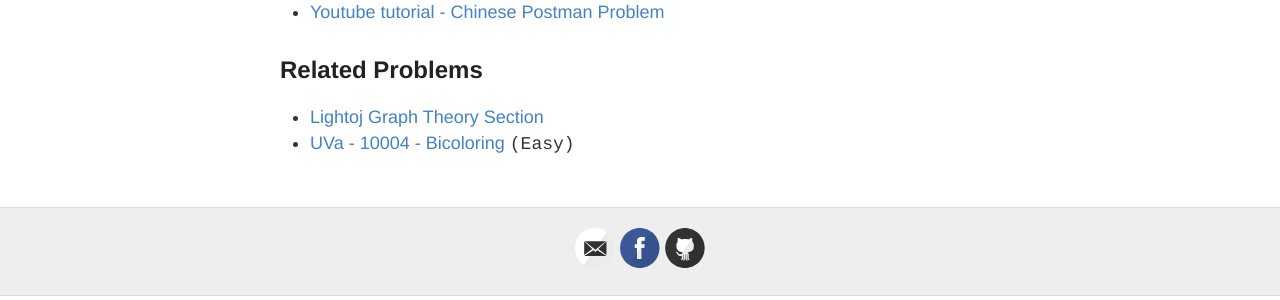
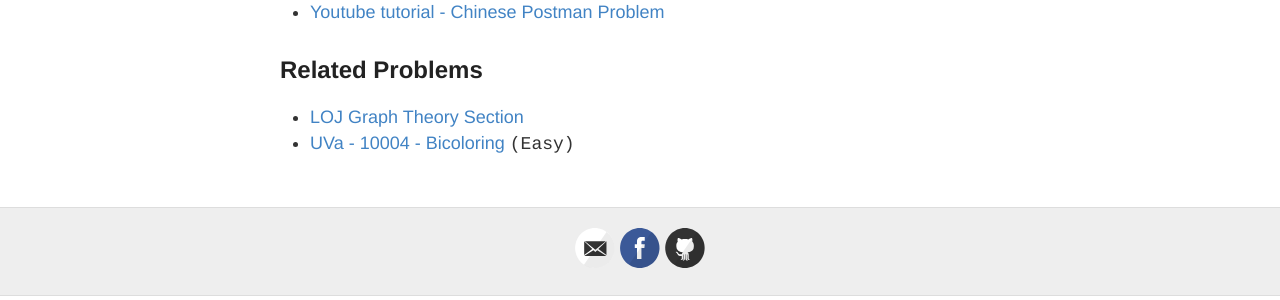
Before and after one commit to baps-bgd/baps-bgd.github.io, a Jekyll site: the page built from _posts/2020-10-18-graphs.md, in a window 1280 px wide. Shown: the part 456-756 px from the top of the page. Built offline with Jekyll 4.4.1, drawn with Linux system fonts in a browser that asks for light colours.

Commit message:
Update 2020-10-18-graphs.md

```diff
--- a/_posts/2020-10-18-graphs.md
+++ b/_posts/2020-10-18-graphs.md
@@ -12,5 +12,5 @@ published: true
 
 ## Related Problems
 
-- [Lightoj Graph Theory Section](https://lightoj.com/problems/category/graph){:target="\_blank"}
+- [LOJ Graph Theory Section](https://lightoj.com/problems/category/graph){:target="\_blank"}
 - [UVa - 10004 - Bicoloring](https://onlinejudge.org/external/100/10004.pdf){:target="\_blank"} `(Easy)`
```
